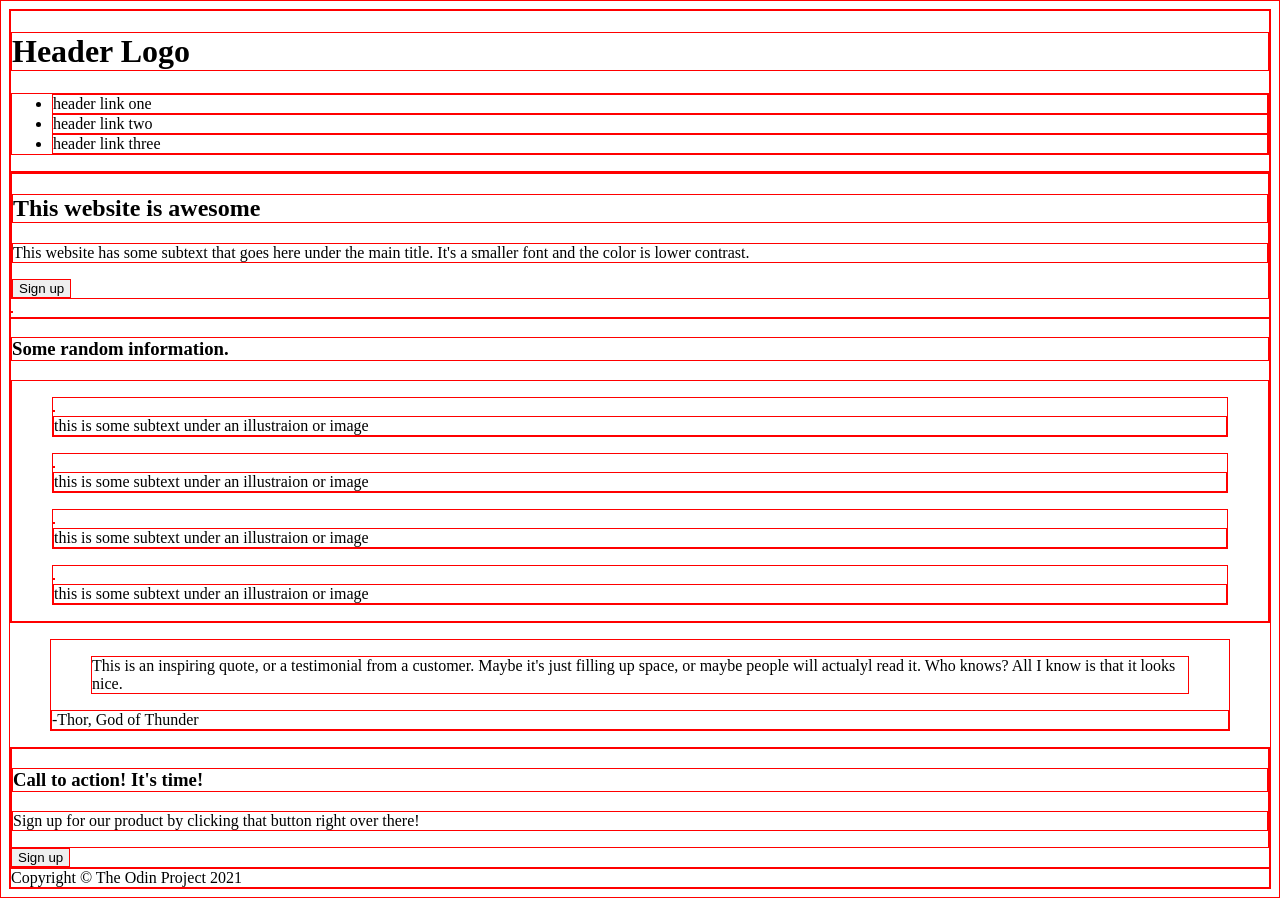
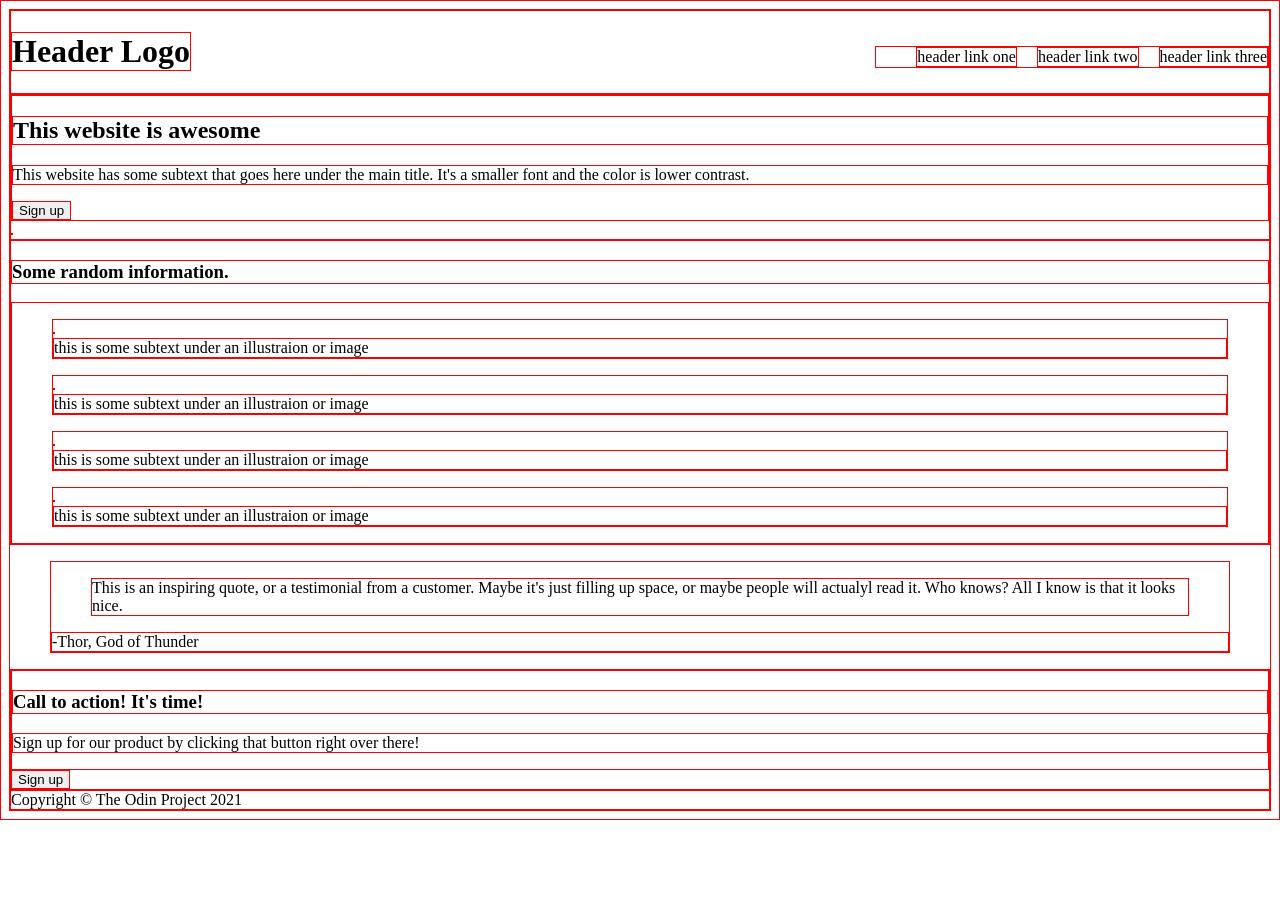
Before and after one commit to adamhaouam/landing-page, a plain HTML site: page index.html in a window 1280 px wide. After the commit the page ends 820 px from the top, so only its background shows below. Drawn offline with Linux system fonts and the light colour scheme.

Commit message:
update header style

```diff
--- a/style.css
+++ b/style.css
@@ -2,8 +2,23 @@ body {
     display: flex;
     flex-direction: column;
     flex: auto;
+    justify-content: space-between;
+    min-height: 100vh;
 }
 
 * {
     border: red 1px solid;
 }
+
+
+.header {
+    display: flex;
+    justify-content: space-between;
+    align-items: baseline;
+}
+
+ul {
+    display: flex;
+    list-style-type: none;
+    gap: 20px;
+}
```
